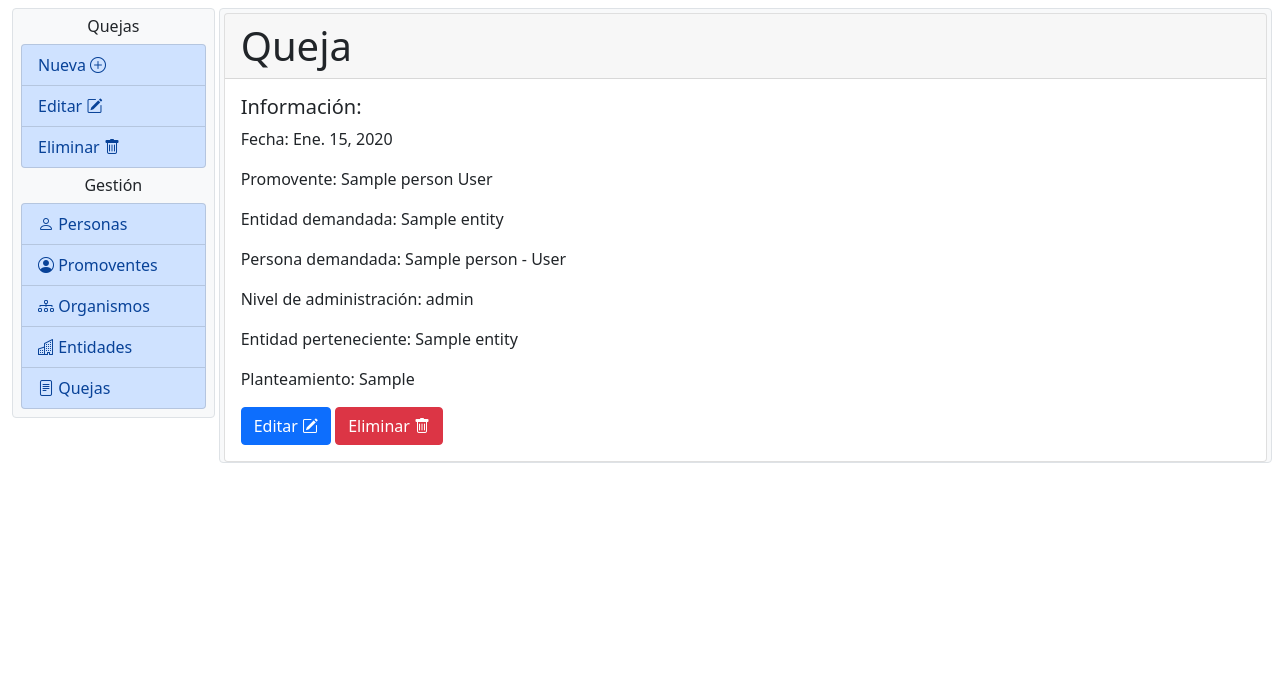
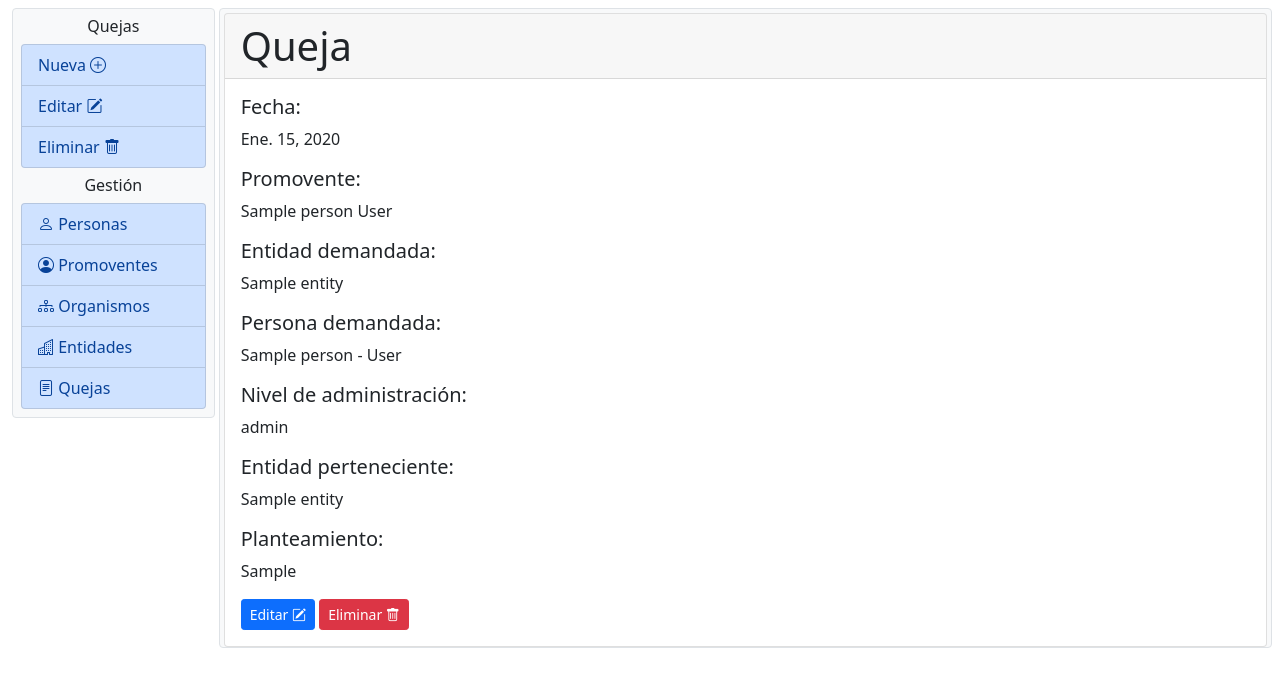
Before and after one commit to johan8863/complains-system, a Django app: page /complains/1/detail/ in a window 1280 px wide. Shown: the part 62-749 px from the top of the page. Run offline with Django 3.2, Linux system fonts and the light colour scheme; a user stored in the database is signed in; tables that the repository leaves empty hold one stand-in row (values such as "Sample post"); some libraries are stand-ins or nearby versions.

Commit message:
minor inprovements to detail views

```diff
--- a/complains/templates/complains/complains_detail.html
+++ b/complains/templates/complains/complains_detail.html
@@ -51,19 +51,31 @@
         <div class="card mt-1">
             <h1 class="card-header">Queja</h1>
             <div class="card-body">
-                <h5 class="card-title">Información:</h5>
-                <p class="card-text">Fecha: {{ complain.reception_date }}</p>
-                <p class="card-text">Promovente: {{ complain.promoter }}</p>
-                <p class="card-text">Entidad demandada: {{ complain.demmanded_entity }}</p>
-                <p class="card-text">Persona demandada: {{ complain.demmanded_person }}</p>
-                <p class="card-text">Nivel de administración: {{ complain.management_level }}</p>
-                <p class="card-text">Entidad perteneciente: {{ complain.belonging_entity }}</p>
-                <p class="card-text">Planteamiento: {{ complain.problem }}</p>
-                <a href="{% url 'complains_update' complain.id %}" class="btn btn-primary">
+                <h5 class="card-title">Fecha:</h5>
+                <p class="card-text">{{ complain.reception_date }}</p>
+
+                <h5 class="card-title">Promovente:</h5>
+                <p class="card-text">{{ complain.promoter }}</p>
+
+                <h5 class="card-title">Entidad demandada:</h5>
+                <p class="card-text">{{ complain.demmanded_entity }}</p>
+
+                <h5 class="card-title">Persona demandada:</h5>
+                <p class="card-text">{{ complain.demmanded_person }}</p>
+
+                <h5 class="card-title">Nivel de administración:</h5>
+                <p class="card-text">{{ complain.management_level }}</p>
+
+                <h5 class="card-title">Entidad perteneciente:</h5>
+                <p class="card-text">{{ complain.belonging_entity }}</p>
+
+                <h5 class="card-title">Planteamiento:</h5>
+                <p class="card-text">{{ complain.problem }}</p>
+                <a href="{% url 'complains_update' complain.id %}" class="btn btn-primary btn-sm">
                     Editar <i class="bi bi-pencil-square"></i>
                 </a>
                 <a href="#"
-                   class="btn btn-danger"
+                   class="btn btn-danger btn-sm"
                    data-bs-toggle="modal"
                    data-bs-target="#confirm-delete">
                     Eliminar <i class="bi bi-trash"></i>
@@ -78,16 +90,16 @@
     <div class="modal-dialog">
         <div class="modal-content">
             <div class="modal-header">
-                <h5 class="modal-title" id="enrollLabel">Eliminar</h5>
+                <h5 class="modal-title" id="confirmDelete">Eliminar</h5>
                 <button type="button" class="btn-close" data-bs-dismiss="modal" aria-label="Close"></button>
             </div>
             <div class="modal-body">
                 <p class="lead">Está seguro que desea eliminar esta queja? </p>
             </div>
-            <div class="modal-footer text-center">
+            <div class="modal-footer">
                 <form action="{% url 'complains_delete' complain.id %}" method="post"> {% csrf_token %}
-                    <input class="btn btn-danger" type="submit" value="Eliminar">
-                    <a class="btn btn-primary" data-bs-dismiss="modal">Cancelar</a>
+                    <input class="btn btn-danger btn-sm" type="submit" value="Eliminar">
+                    <a class="btn btn-secondary btn-sm" data-bs-dismiss="modal">Cancelar</a>
                 </form>
             </div>
         </div>
```
Also changed, not shown: entities/templates/entities/entities_detail.html (+16 -12 lines), organisms/templates/organisms/organisms_detail.html (+8 -8 lines), persons/templates/persons/persons_detail.html (+4 -4 lines), promoters/templates/promoters/promoters_detail.html (+23 -13 lines).
